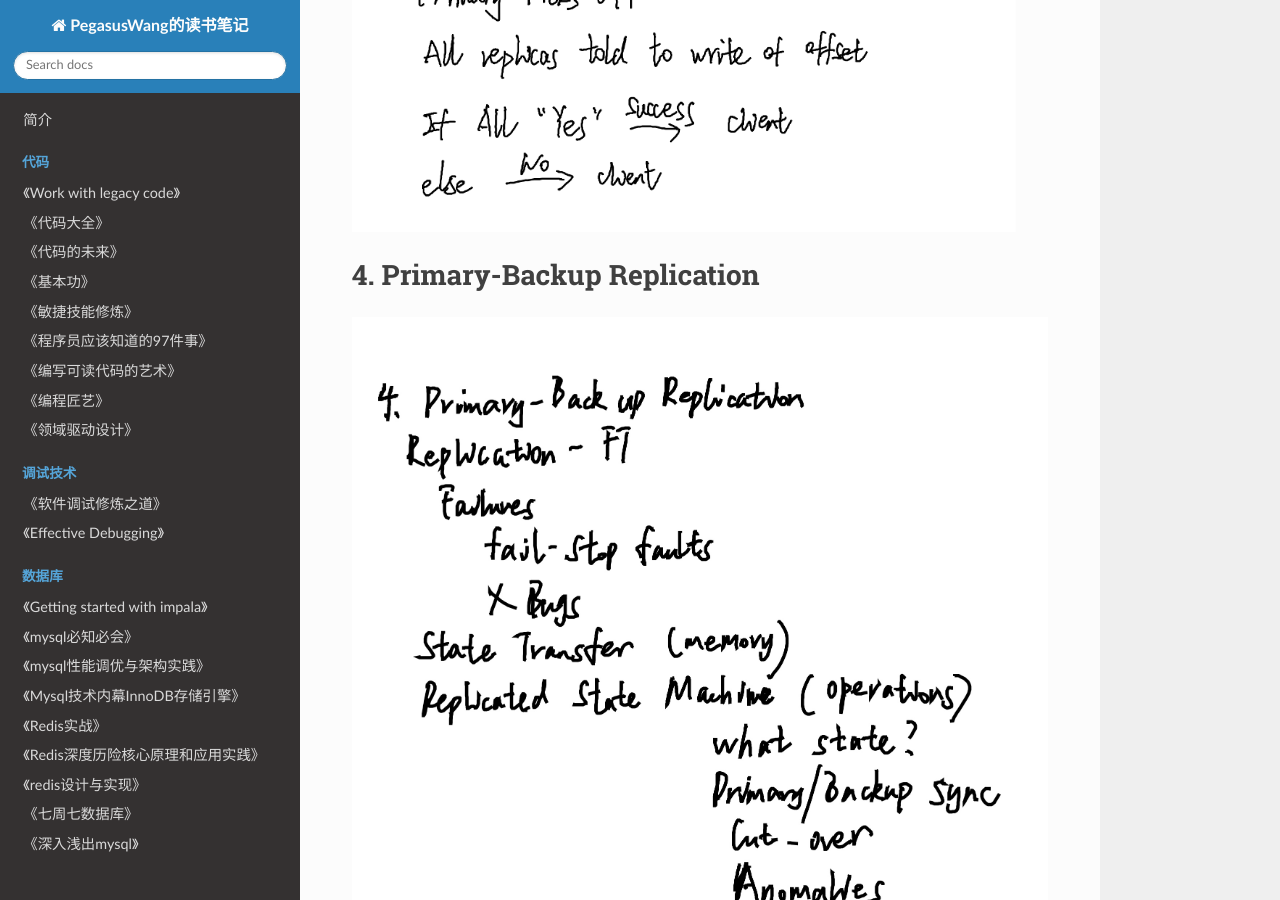
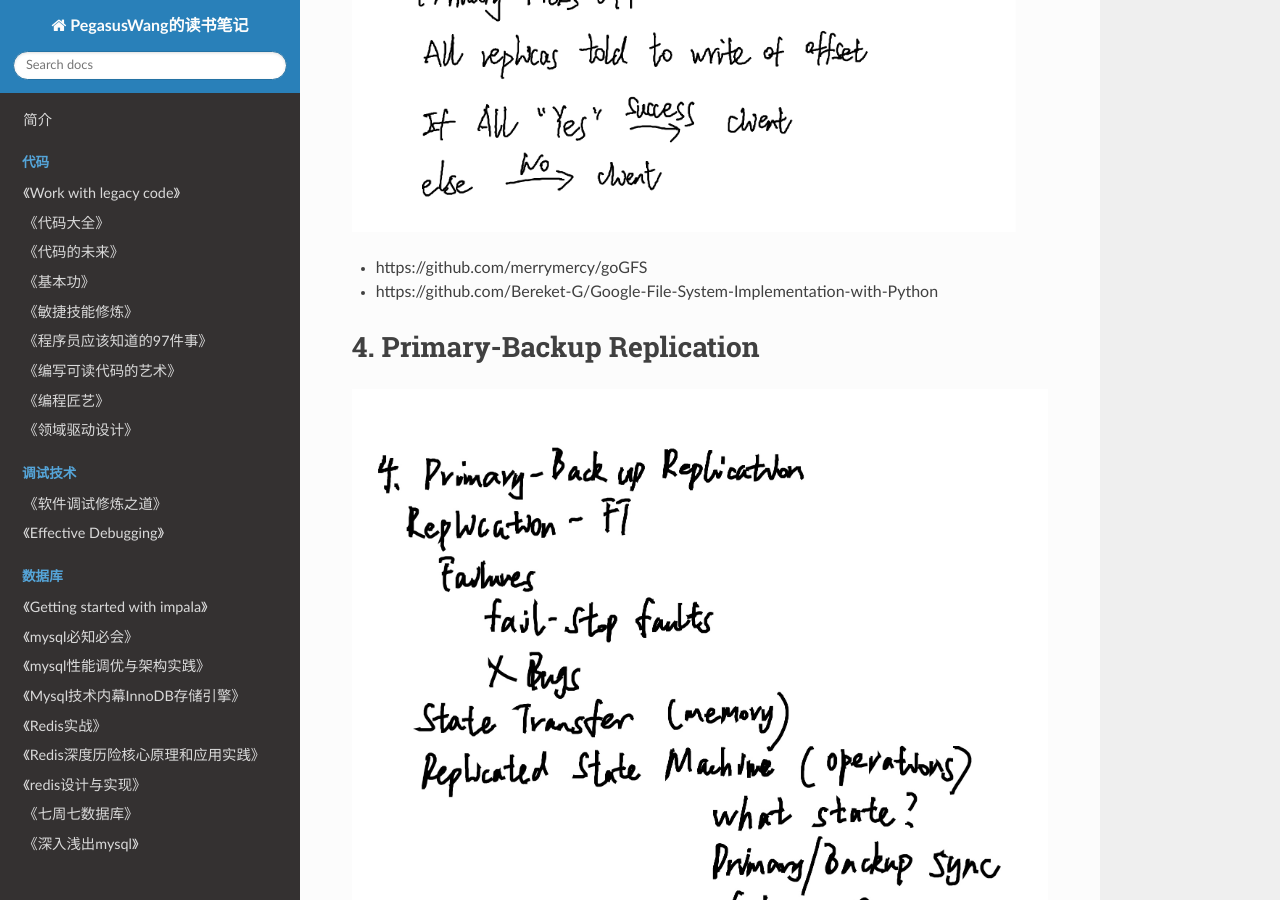
Before and after one commit to PegasusWang/booknotes, an MkDocs documentation site: the page built from docs/lecture/MIT6.824分布式系统工程/readme.md, in a window 1280 px wide and 900 px high, scrolled down 6284 px. Built offline with MkDocs 1.6.1, drawn with Linux system fonts in a browser that asks for light colours; nearby versions of some CDN libraries; old or Windows-style settings are respelled for this version of MkDocs; some of the changed lines change nothing that is shown.

Commit message:
gfs demo code

```diff
--- a/docs/lecture/MIT6.824分布式系统工程/readme.md
+++ b/docs/lecture/MIT6.824分布式系统工程/readme.md
@@ -13,7 +13,6 @@
 - https://github.com/ty4z2008/Qix/blob/master/ds.md#
 - https://github.com/chaozh/MIT-6.824
 - https://www.v2ex.com/t/574537
-
 
 # 1. Introduction
 
@@ -134,6 +133,8 @@ Big sequential access
 
 ![](./3_gfs.png)
 
+- https://github.com/merrymercy/goGFS
+- https://github.com/Bereket-G/Google-File-System-Implementation-with-Python
 
 # 4. Primary-Backup Replication
 
```
